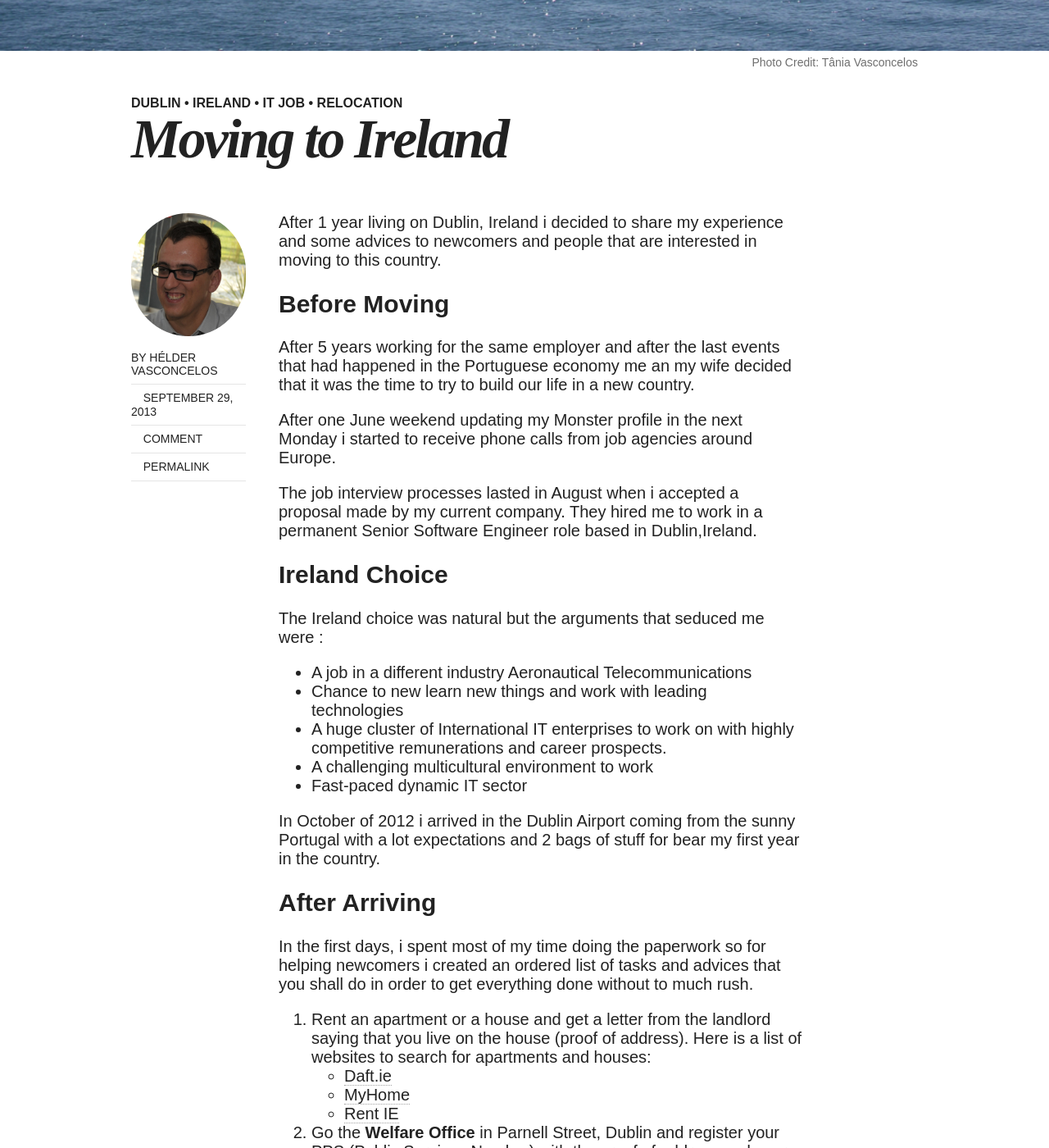
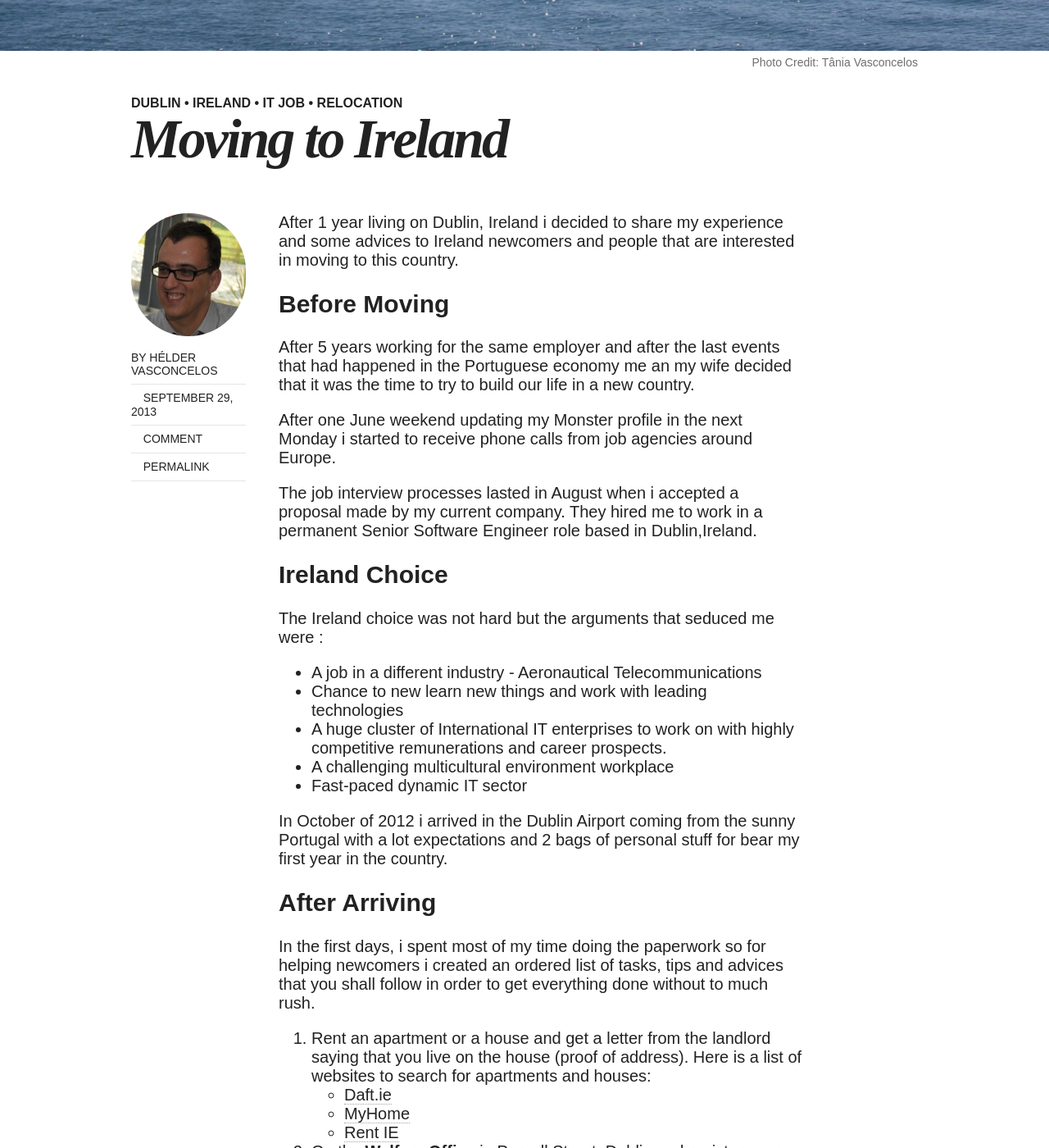
Before and after one commit to hvasconcelos/hvasconcelos.github.io, a Jekyll site: the page built from _posts/2013-09-29-Moving-To-Ireland.md, in a window 1280 px wide and 1400 px high, scrolled down 1053 px. Shown: the whole window at 82% size. Built offline with Jekyll 4.4.1, drawn with Linux system fonts in a browser that asks for light colours; nearby versions of some CDN libraries; comment, search, counter and statistics services are not loaded; some of the changed text lies outside the part shown.

Commit message:
Text fixes

```diff
--- a/_posts/2013-09-29-Moving-To-Ireland.md
+++ b/_posts/2013-09-29-Moving-To-Ireland.md
@@ -10,7 +10,7 @@ image:
   credit: Tânia Vasconcelos
 ---
 
-After 1 year living on Dublin, Ireland i decided to share my experience and some advices to newcomers and people that are interested in moving to this country.
+After 1 year living on Dublin, Ireland i decided to share my experience and some advices to Ireland newcomers and people that are interested in moving to this country.
 
 ## Before Moving
 
@@ -23,19 +23,19 @@ The job interview processes lasted in August when i accepted a proposal made by
 
 ## Ireland Choice
 
- The Ireland choice was natural but the arguments that seduced me were :
+ The Ireland choice was not hard but the arguments that seduced me were :
 
-* A job in a different industry Aeronautical Telecommunications
+* A job in a different industry - Aeronautical Telecommunications
 * Chance to new learn new things and work with leading technologies
 * A huge cluster of International IT enterprises to work on with highly competitive remunerations and career prospects.
-* A challenging multicultural environment to work
+* A challenging multicultural environment workplace
 * Fast-paced dynamic IT sector
 
-In October of 2012 i arrived in the Dublin Airport coming from the sunny Portugal with a lot expectations and 2 bags of stuff for bear my first year in the country.
+In October of 2012 i arrived in the Dublin Airport coming from the sunny Portugal with a lot expectations and 2 bags of personal stuff for bear my first year in the country.
 
 ## After Arriving
 
-In the first days, i spent most of my time doing the paperwork so for helping newcomers i created an ordered list of tasks and advices that you shall do in order to get everything done without to much rush.
+In the first days, i spent most of my time doing the paperwork so for helping newcomers i created an ordered list of tasks, tips and advices that you shall follow in order to get everything done without to much rush.
 
 1. Rent an apartment or a house and get a letter from the landlord saying that you live on the house (proof of address). Here is a list of websites to search for apartments and houses:
   * [Daft.ie](http://www.daft.ie/)
```
Also changed, not shown: other parts of _posts/2013-09-29-Moving-To-Ireland.md (+1 -1 lines).
